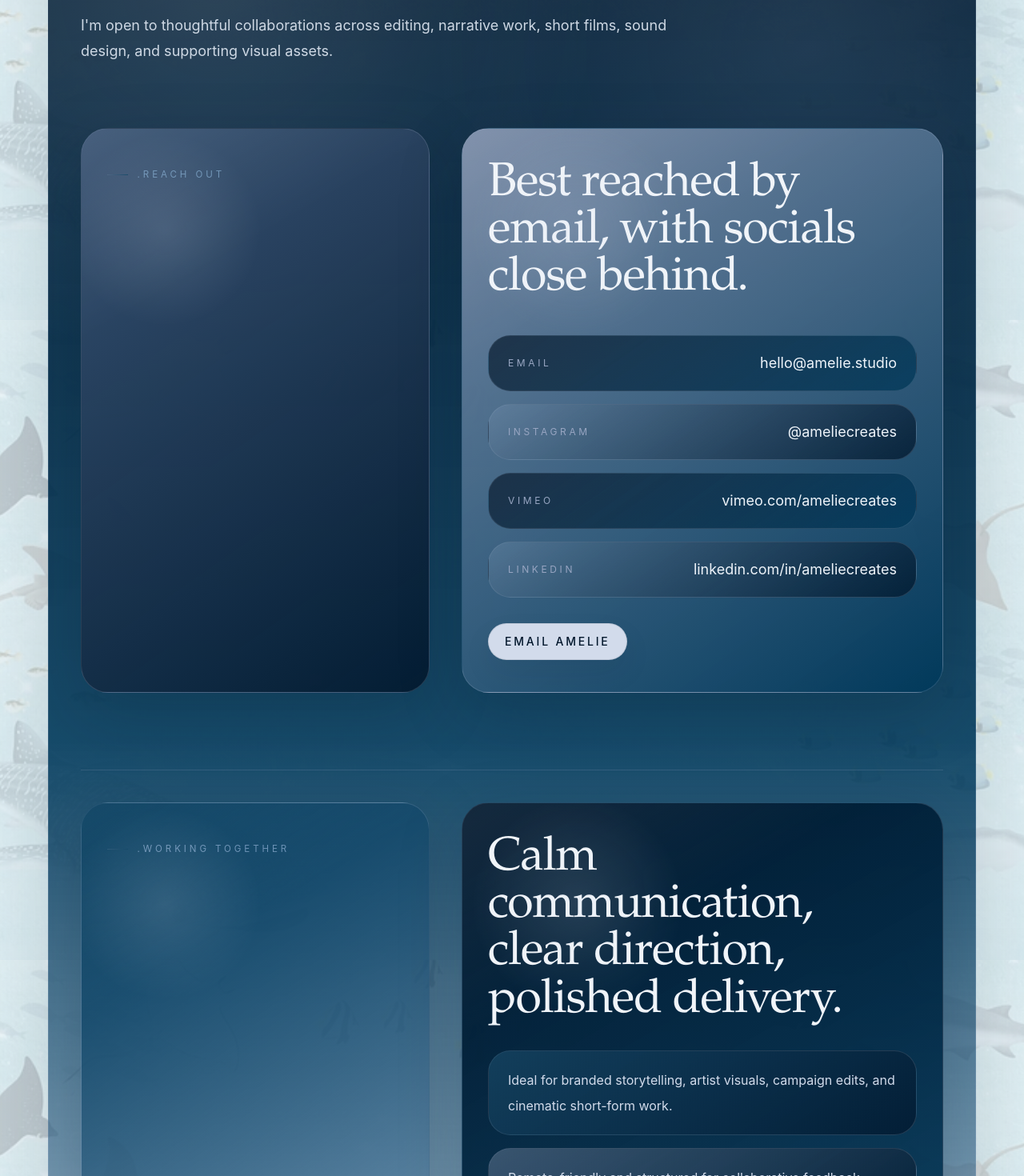
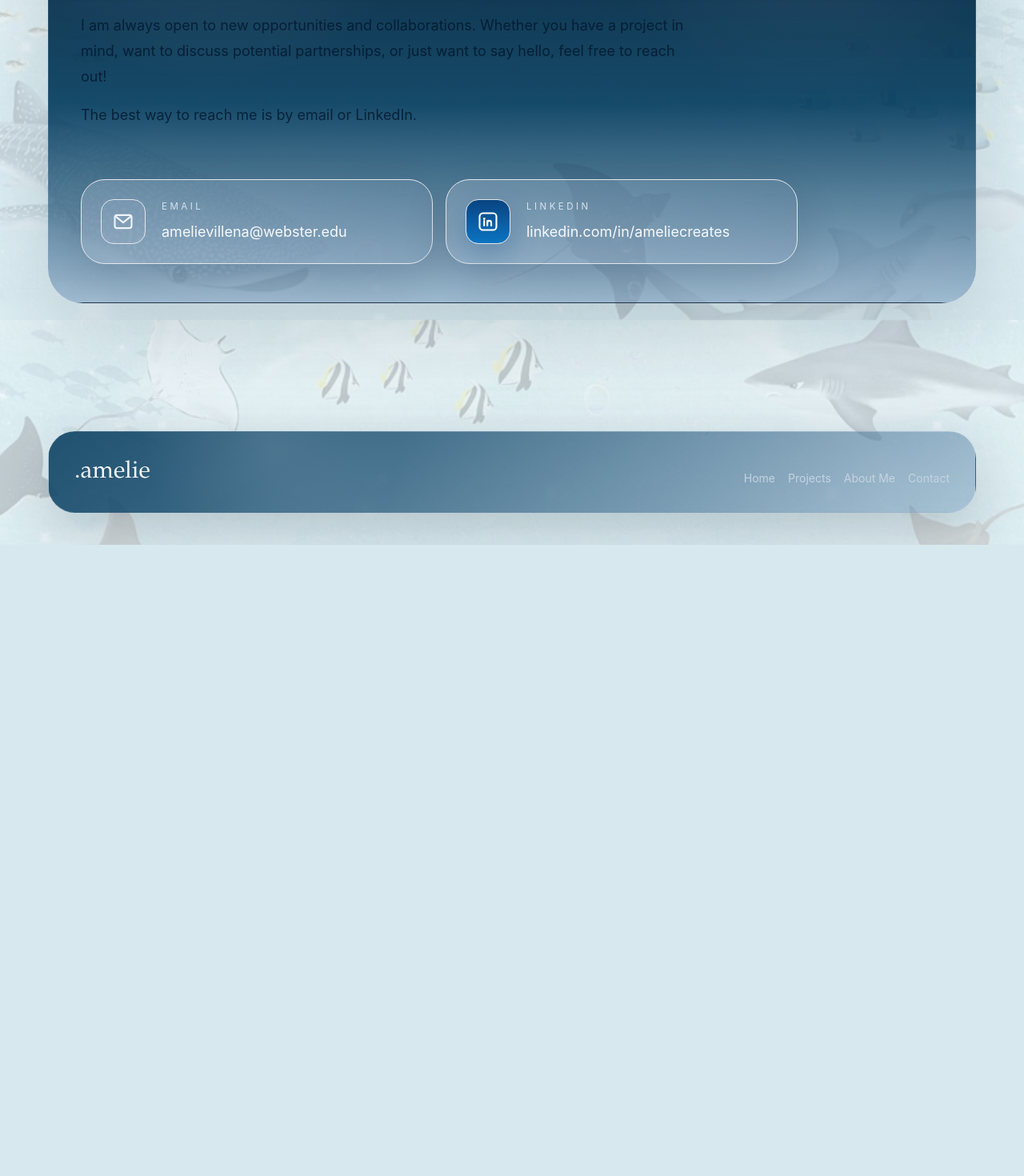
Before and after one commit to risabbhandari/client-portfolio-website, a Next.js app: page /contact in a window 1280 px wide. Shown: the part 400-1870 px from the top of the page at 80% size. After the commit the page ends 1081 px from the top, so only its background shows below. Built offline with nearby package versions, Linux system fonts and the light colour scheme.

Commit message:
contact page updated

```diff
--- a/src/app/about-me/page.tsx
+++ b/src/app/about-me/page.tsx
@@ -33,12 +33,12 @@ type Skill = {
 };
 
 const skills: Skill[] = [
+  { label: "Adobe Premiere Pro", icon: "premiere" },
+  { label: "DaVinci Resolve", icon: "davinci" },
+  { label: "Adobe Photoshop", icon: "photoshop" },
   { label: "Film Editing", icon: "film-editing" },
   { label: "Video Editing", icon: "video-editing" },
   { label: "Post-Production", icon: "post-production" },
-  { label: "Adobe Premiere Pro", icon: "premiere" },
-  { label: "DaVinci Resolve", icon: "davinci" },
-  { label: "Adobe Photoshop", icon: "photoshop" },
   { label: "Content Creation", icon: "content-creation" },
   { label: "Visual Storytelling", icon: "visual-storytelling" },
   { label: "Attention to Detail", icon: "attention-to-detail" },
--- a/src/app/contact/page.tsx
+++ b/src/app/contact/page.tsx
@@ -2,11 +2,75 @@ import type { Metadata } from "next";
 import Link from "next/link";
 
 import { Reveal } from "@/components/ui/reveal";
-import { collaborationNotes, contactLinks } from "@/data/site";
 
 export const metadata: Metadata = {
   title: "Contact"
 };
+
+type ContactMethod = {
+  href: string;
+  icon: "email" | "linkedin";
+  label: string;
+  value: string;
+};
+
+const contactMethods: ContactMethod[] = [
+  {
+    href: "mailto:amelievillena@webster.edu",
+    icon: "email",
+    label: "Email",
+    value: "amelievillena@webster.edu"
+  },
+  {
+    href: "https://www.linkedin.com/in/ameliecreates/",
+    icon: "linkedin",
+    label: "LinkedIn",
+    value: "linkedin.com/in/ameliecreates"
+  }
+];
+
+function ContactIcon({ icon }: Pick<ContactMethod, "icon">) {
+  if (icon === "linkedin") {
+    return (
+      <span className="inline-flex h-14 w-14 items-center justify-center rounded-2xl border border-[#89c7ff]/28 bg-[linear-gradient(180deg,rgba(7,66,128,0.98),rgba(8,116,194,0.98))] text-white shadow-[0_14px_35px_rgba(7,66,128,0.28)]">
+        <svg
+          aria-hidden="true"
+          className="h-7 w-7"
+          fill="none"
+          viewBox="0 0 24 24"
+        >
+          <rect height="18" rx="3.5" stroke="currentColor" strokeWidth="1.8" width="18" x="3" y="3" />
+          <circle cx="8" cy="9" fill="currentColor" r="1.2" />
+          <path
+            d="M7.9 11.2v5.1M11.3 11.2v5.1m0-2.8c0-1.7.9-2.5 2.2-2.5 1.2 0 2 .8 2 2.4v2.9"
+            stroke="currentColor"
+            strokeLinecap="round"
+            strokeLinejoin="round"
+            strokeWidth="1.8"
+          />
+        </svg>
+      </span>
+    );
+  }
+
+  return (
+    <span className="inline-flex h-14 w-14 items-center justify-center rounded-2xl border border-[#d2dbeb]/18 bg-[rgba(210,219,235,0.08)] text-[#eef4fa]">
+      <svg
+        aria-hidden="true"
+        className="h-7 w-7"
+        fill="none"
+        stroke="currentColor"
+        strokeLinecap="round"
+        strokeLinejoin="round"
+        strokeWidth="1.8"
+        viewBox="0 0 24 24"
+      >
+        <rect height="14" rx="2.5" width="18" x="3" y="5" />
+        <path d="m4.5 7 7.5 6 7.5-6" />
+      </svg>
+    </span>
+  );
+}
 
 export default function ContactPage() {
   return (
@@ -24,90 +88,40 @@ export default function ContactPage() {
           </Reveal>
 
           <Reveal delay={0.1} amount={0.28} distance={34}>
-            <p className="mt-8 max-w-3xl text-lg leading-8 text-[#ced8e4]">
-              I&apos;m open to thoughtful collaborations across editing,
-              narrative work, short films, sound design, and supporting visual
-              assets.
+            <div className="mt-8 max-w-3xl space-y-4 text-lg leading-8 text-[#ced8e4]">
+              <p>
+                I am always open to new opportunities and collaborations.
+                Whether you have a project in mind, want to discuss potential
+                partnerships, or just want to say hello, feel free to reach
+                out!
               </p>
-          </Reveal>
-
-          <div className="mt-20 grid gap-10 lg:grid-cols-[0.42fr_0.58fr]">
-            <Reveal amount={0.18} distance={28}>
-              <div className="blue-panel blue-panel-muted h-full px-8 py-10">
-                <span className="eyebrow">.reach out</span>
+              <p>The best way to reach me is by email or LinkedIn.</p>
             </div>
           </Reveal>
 
-            <Reveal delay={0.06} amount={0.18} distance={32}>
-              <div className="blue-panel blue-panel-frost px-8 py-10">
-                <h2 className="max-w-4xl font-serif text-4xl leading-[1] text-mist sm:text-5xl lg:text-[3.7rem]">
-                  Best reached by email, with socials close behind.
-                </h2>
-                <div className="mt-10 space-y-4">
-                  {contactLinks.map((link, index) => (
+          <Reveal delay={0.14} amount={0.2} distance={34}>
+            <div className="mt-16 grid max-w-4xl gap-4 sm:grid-cols-2">
+              {contactMethods.map((method) => (
                 <Link
-                      className="blue-list-card flex items-center justify-between gap-6 px-6 py-5 transition duration-500 ease-out-expo hover:-translate-y-0.5 hover:border-[#d2dbeb]/24"
-                      href={link.href}
-                      key={link.label}
+                  className="flex items-center gap-5 rounded-[30px] border border-[#d2dbeb]/24 bg-[linear-gradient(145deg,rgba(210,219,235,0.24),rgba(148,162,191,0.14))] px-6 py-6 shadow-[0_20px_55px_rgba(1,22,43,0.14)] backdrop-blur-xl transition duration-500 ease-out-expo hover:-translate-y-0.5 hover:border-[#eef4fa]/34 hover:bg-[linear-gradient(145deg,rgba(210,219,235,0.3),rgba(148,162,191,0.18))]"
+                  href={method.href}
+                  key={method.label}
                   rel="noreferrer"
-                      style={{
-                        background:
-                          index % 2 === 0
-                            ? "linear-gradient(145deg, rgba(1, 22, 43, 0.82), rgba(0, 56, 90, 0.74))"
-                            : "linear-gradient(145deg, rgba(106, 144, 180, 0.2), rgba(1, 22, 43, 0.74))"
-                      }}
-                      target={link.href.startsWith("http") ? "_blank" : undefined}
+                  target={method.href.startsWith("http") ? "_blank" : undefined}
                 >
-                      <span className="text-xs uppercase tracking-[0.3em] text-[#94a2bf]">
-                        {link.label}
-                      </span>
-                      <span className="text-base text-[#eef4fa] sm:text-lg">
-                        {link.value}
-                      </span>
+                  <ContactIcon icon={method.icon} />
+                  <div>
+                    <p className="text-[0.72rem] uppercase tracking-[0.3em] text-[#d8e2ee]">
+                      {method.label}
+                    </p>
+                    <p className="mt-2 text-base text-[#f5f9fc] sm:text-lg">
+                      {method.value}
+                    </p>
+                  </div>
                 </Link>
               ))}
             </div>
-                <div className="mt-8">
-                  <Link className="primary-button" href="mailto:amelievillena@webster.edu">
-                    Email Amelie
-                  </Link>
-                </div>
-              </div>
           </Reveal>
-          </div>
-
-          <div className="section-divider mt-24 grid gap-10 lg:grid-cols-[0.42fr_0.58fr]">
-            <Reveal amount={0.18} distance={28}>
-              <div className="blue-panel blue-panel-surface h-full px-8 py-10">
-                <span className="eyebrow">.working together</span>
-              </div>
-            </Reveal>
-
-            <Reveal delay={0.06} amount={0.18} distance={32}>
-              <div className="blue-panel blue-panel-deep px-8 py-10">
-                <h2 className="font-serif text-4xl leading-[1] text-mist sm:text-5xl lg:text-[3.7rem]">
-                  Calm communication, clear direction, polished delivery.
-                </h2>
-
-                <div className="mt-8 space-y-4">
-                  {collaborationNotes.map((note, index) => (
-                    <div
-                      className="blue-list-card px-6 py-5"
-                      key={note}
-                      style={{
-                        background:
-                          index === 1
-                            ? "linear-gradient(145deg, rgba(148, 162, 191, 0.26), rgba(1, 22, 43, 0.76))"
-                            : "linear-gradient(145deg, rgba(0, 56, 90, 0.62), rgba(1, 22, 43, 0.72))"
-                      }}
-                    >
-                      <p className="relative text-base leading-8 text-[#d2dbeb]">{note}</p>
-                    </div>
-                  ))}
-                </div>
-              </div>
-            </Reveal>
-          </div>
         </div>
       </div>
     </section>
```
Lines whose indentation alone changed are shown as unchanged.
